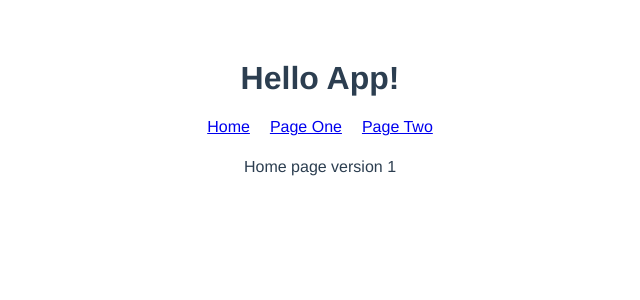
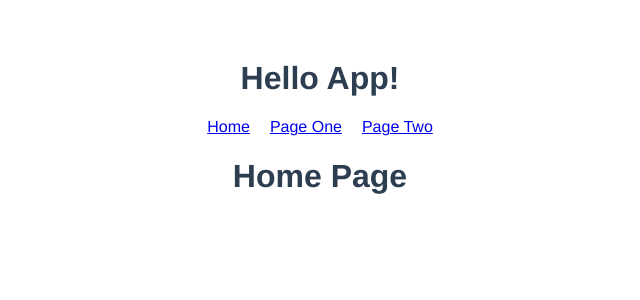
Before and after one commit to v-abarnhard/module-loading, a Vue app: page / in a window 1280 px wide. Shown: the top 300 px of the page, without its empty margins (320-960 px from the left). Built offline with nearby package versions, Linux system fonts and the light colour scheme.

Commit message:
Cleaned up home page

```diff
--- a/src/components/HelloWorld.vue
+++ b/src/components/HelloWorld.vue
@@ -1,23 +1,14 @@
 <template>
   <div class="hello">
-    <h1>{{ msg }}</h1>
-    <p>Home page version {{version}}</p>
+    <h1>Home Page</h1>
   </div>
 </template>
 
 <script>
-import VersionUtil from '@/Shared/versionUtil'
-const versionUtil = new VersionUtil()
-
 export default {
   name: 'HelloWorld',
   props: {
     msg: String
-  },
-  computed: {
-    version() {
-      return versionUtil.version
-    }
   }
 }
 </script>
```
